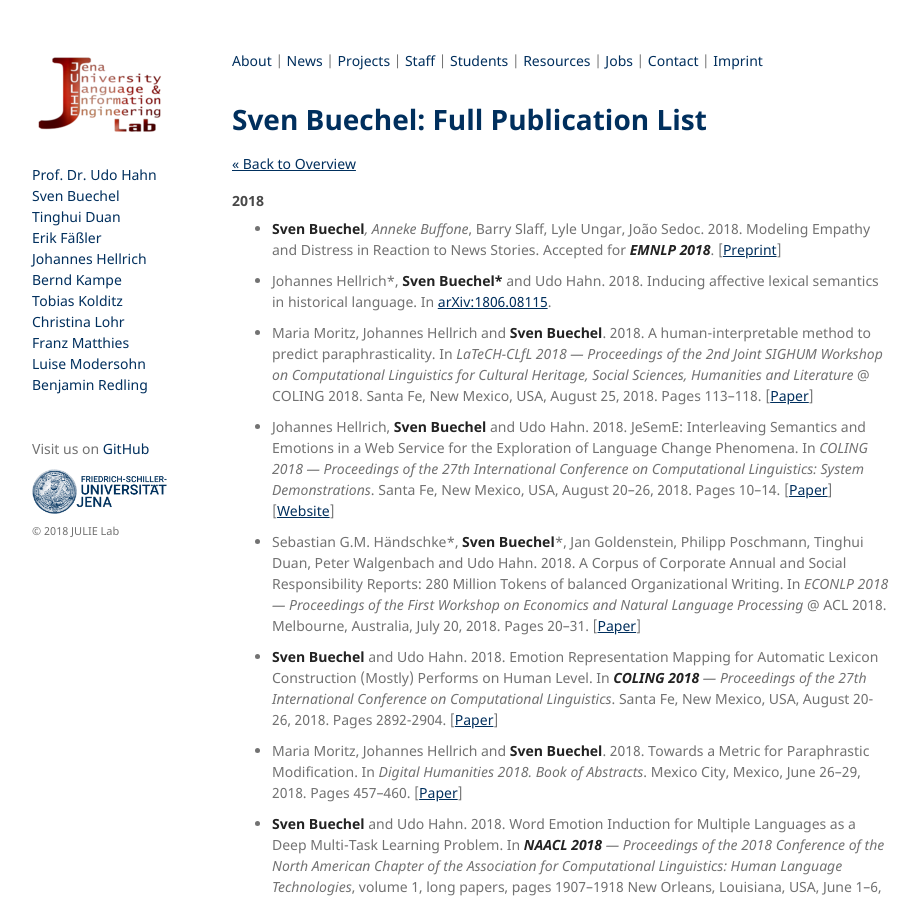
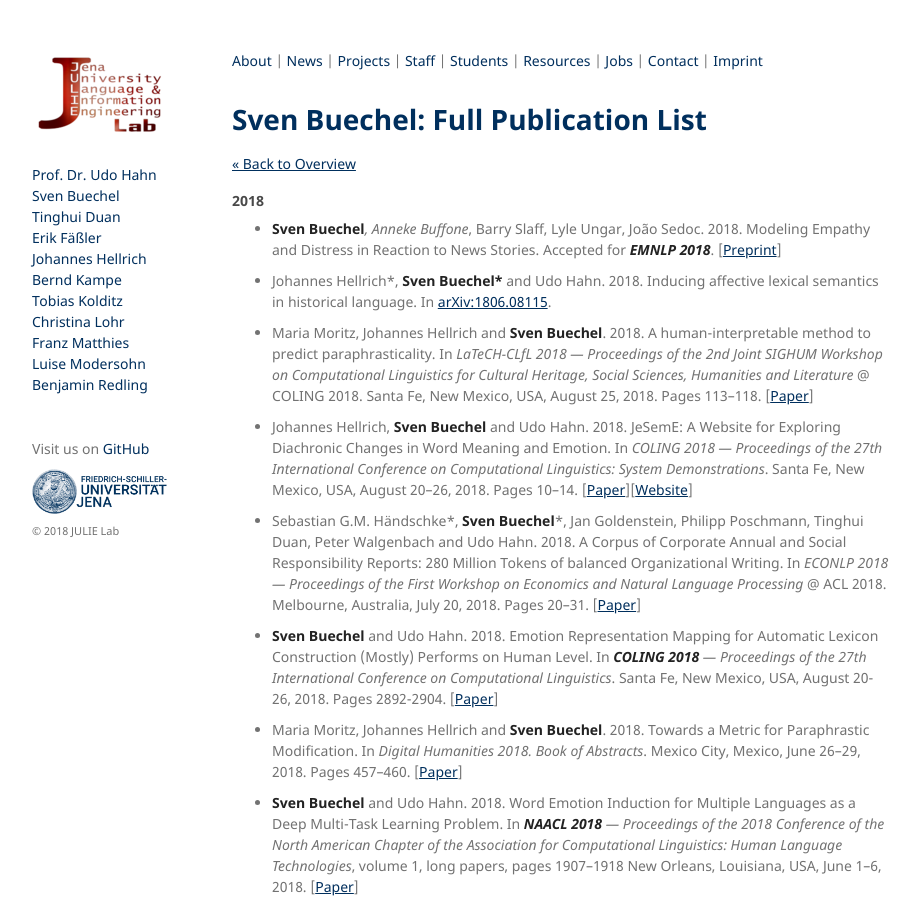
Before and after one commit to JULIELab/JULIELab.github.io, a Jekyll site: the page built from Staff/Buechel/publication.md, in a window 1280 px wide and 900 px high. Shown: the whole window, without its empty margins (178-1097 px from the left). Built offline with Jekyll 4.4.1, drawn with Linux system fonts in a browser that asks for light colours; our own code applies the rules of GitHub Pages for plain Markdown files.

Commit message:
Update publication.md

```diff
--- a/Staff/Buechel/publication.md
+++ b/Staff/Buechel/publication.md
@@ -14,7 +14,7 @@ layout: staff
 
 * Maria Moritz, Johannes Hellrich and **Sven Buechel**. 2018. A human-interpretable method to predict paraphrasticality. In *LaTeCH-CLfL 2018 — Proceedings of the 2nd Joint SIGHUM Workshop on Computational Linguistics for Cultural Heritage, Social Sciences, Humanities and Literature* @ COLING 2018. Santa Fe, New Mexico, USA, August 25, 2018. Pages 113–118.  [[Paper](http://aclweb.org/anthology/W18-4513)]
 
-* Johannes Hellrich, **Sven Buechel** and Udo Hahn. 2018. JeSemE: Interleaving Semantics and Emotions in a Web Service for the Exploration of Language Change Phenomena. In *COLING 2018 — Proceedings of the 27th International Conference on Computational Linguistics: System Demonstrations*. Santa Fe, New Mexico, USA, August 20–26, 2018. Pages 10–14. [[Paper](http://aclweb.org/anthology/C18-2003 )][[Website](http://jeseme.org/)]
+* Johannes Hellrich, **Sven Buechel** and Udo Hahn. 2018. JeSemE: A Website for Exploring Diachronic Changes in Word Meaning and Emotion. In *COLING 2018 — Proceedings of the 27th International Conference on Computational Linguistics: System Demonstrations*. Santa Fe, New Mexico, USA, August 20–26, 2018. Pages 10–14. [[Paper](http://aclweb.org/anthology/C18-2003 )][[Website](http://jeseme.org/)]
 
 * Sebastian G.M. Händschke\*, **Sven Buechel**\*, Jan Goldenstein, Philipp Poschmann, Tinghui Duan, Peter Walgenbach and Udo Hahn. 2018. A Corpus of Corporate Annual and Social Responsibility Reports: 280 Million Tokens of balanced Organizational Writing. In *ECONLP 2018 — Proceedings of the First Workshop on Economics and Natural Language Processing* @ ACL 2018. Melbourne, Australia, July 20, 2018. Pages 20–31. [[Paper](http://aclweb.org/anthology/W18-3103)]
 
```
